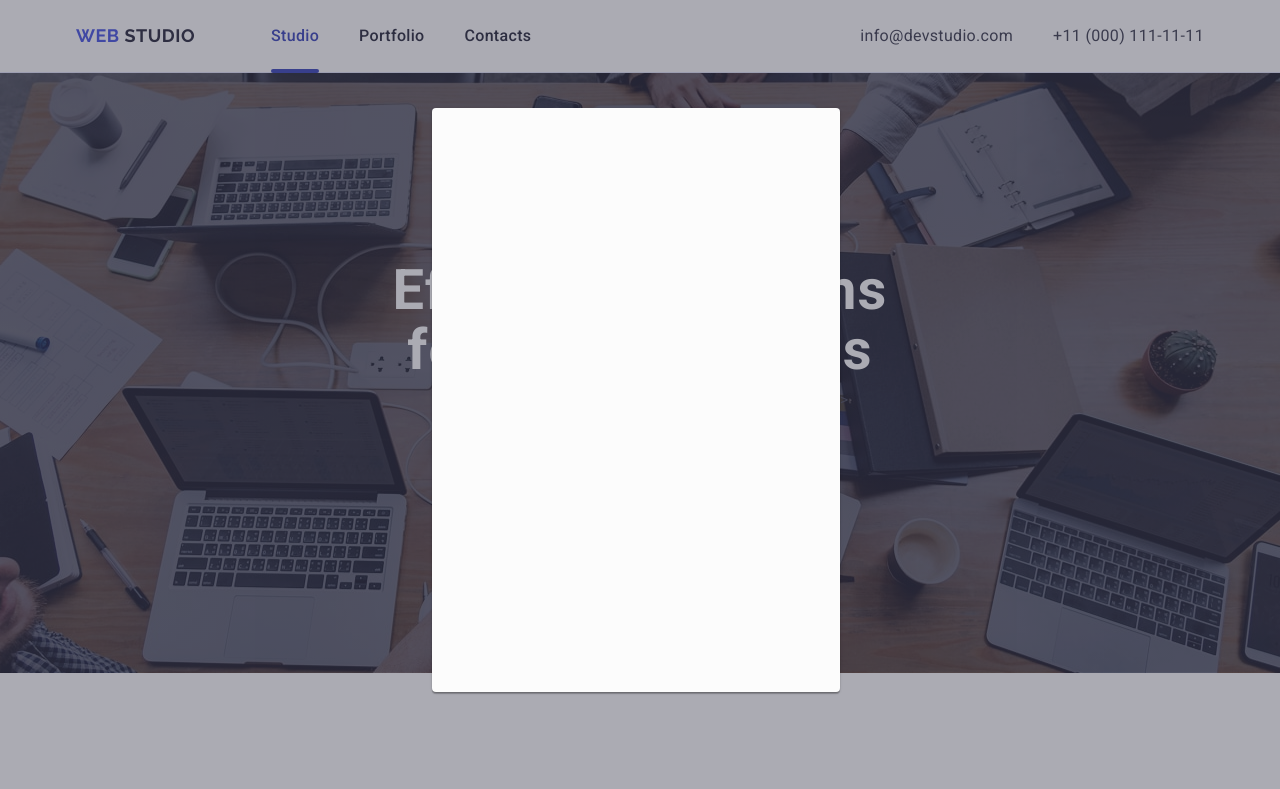
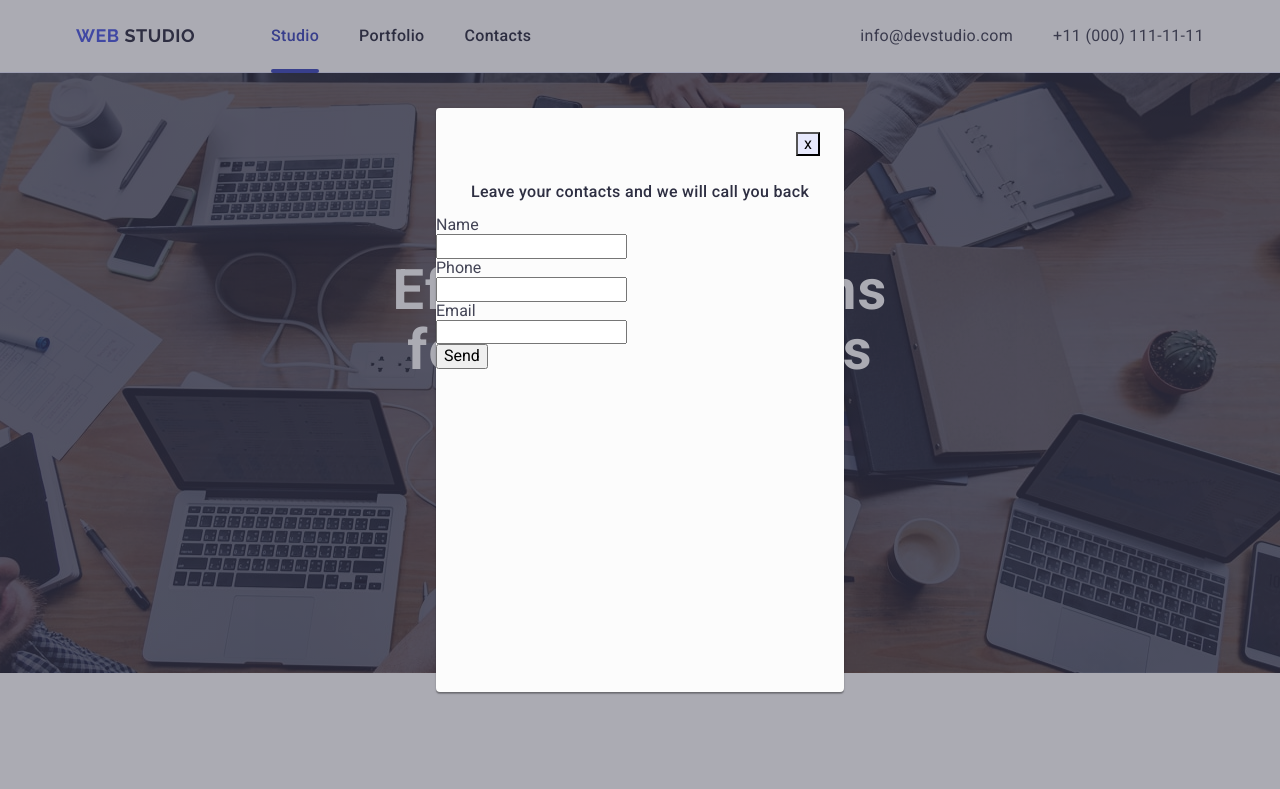
Before and after one commit to vovapod1980/goit-markup-hw-05, a plain HTML site: page index.html in a window 1280 px wide. Shown: the top 789 px of the page. Drawn offline with nearby package versions, Linux system fonts and the light colour scheme; files whose address does not match are found by name.

Commit message:
popup1611

```diff
--- a/css/styles.css
+++ b/css/styles.css
@@ -528,12 +528,35 @@ align-items: center;
 }
 
 .popup-review {
+  position: relative;
   box-shadow: 0 1px 1px 0 rgba(0, 0, 0, 0.14), 0 1px 3px 0 rgba(0, 0, 0, 0.12), 0 2px 1px 0 rgba(0, 0, 0, 0.2);
 background-color: #fcfcfc;
 border-radius: 4px;
 width: 408px;
 height: 80%;
 max-height: 584px;
+}
 
+.popup-title {
+  font-weight: 500;
+  font-size: 16px;
+  line-height: 1.5;
+  letter-spacing: 0.02em;
+text-align: center;
+color: #2e2f42;
+padding: 72px 24px 12px;
+}
+
+.close-popup {
+  position: absolute;
+  top: 24px;
+  right: 24px;
+    width: 24px;
+  height: 24px;
+  background-color:rgb(231, 233, 252);
+}
+
+.label-field {
+  display: block;
 }
 /* #endregion popup */
--- a/index.html
+++ b/index.html
@@ -485,8 +485,26 @@
 
     <!-- #region popup -->
     <div class="backdrop">
-      <div class="popup-review"></div>
-      >
+      <div class="popup-review">
+        <p class="popup-title">Leave your contacts and we will call you back</p>
+        <button class="close-popup" type="button">x</button>
+        <form>
+          <div>
+            <label class="label-field" for="username">Name</label>
+            <input type="text" id="username" name="username" />
+          </div>
+          <div>
+            <label class="label-field" for="usertel">Phone</label>
+            <input type="tel" id="usertel" name="usertel" />
+          </div>
+          <div>
+            <label class="label-field" for="useremail">Email</label>
+            <input type="email" id="useremail" name="useremail" />
+          </div>
+          <div></div>
+          <button type="submit" class="button-submit-popup">Send</button>
+        </form>
+      </div>
     </div>
 
     <!-- #endregion popup -->
```
